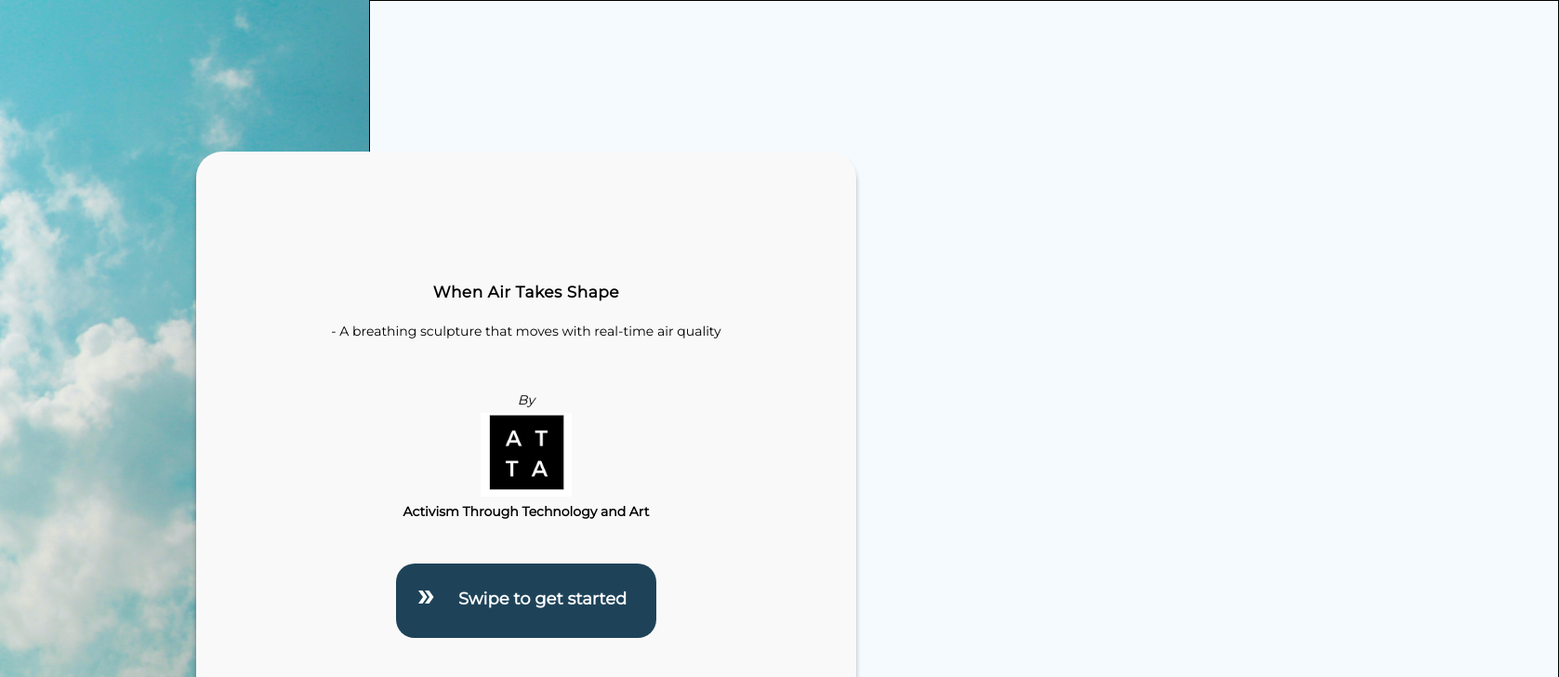
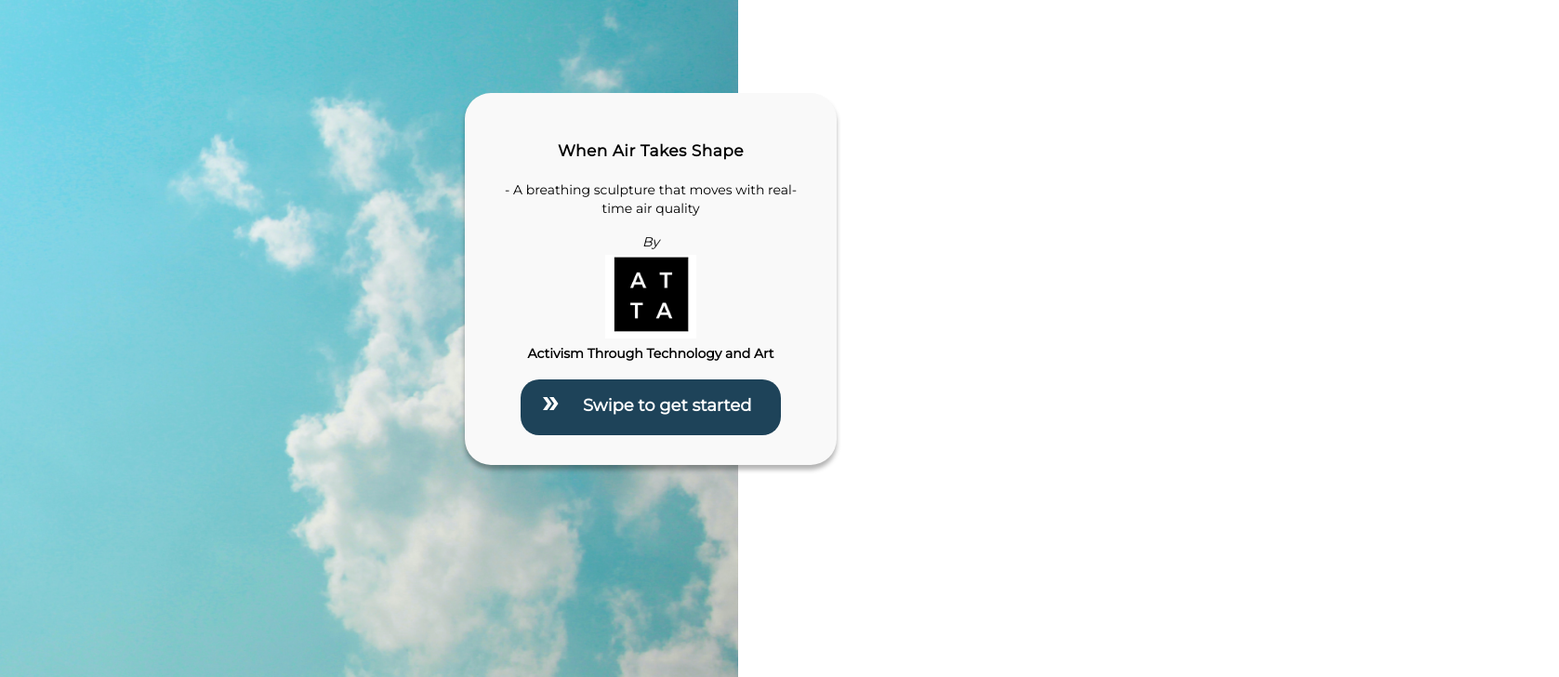
Before and after one commit to iszufnara/ATTA-When-Air-Takes-Shape, a React (Create React App) app in the folder Client/: page / in a window 1280 px wide. Shown: the top 728 px of the page at 93% size, 1677 px wide, since content can reach past the window. Built offline with nearby package versions, Linux system fonts and the light colour scheme.

Commit message:
fix css on landing page

```diff
--- a/Client/src/components/SwipeCard.tsx
+++ b/Client/src/components/SwipeCard.tsx
@@ -28,7 +28,6 @@ export function SwipeCard(props: SwipeCardProps) {
   };
 
   return (
-    <div className="swipe-container">
       <div className="swipe">
         <div className="swipe-upper">
           <div className="swipe-header">When Air Takes Shape</div>
@@ -93,6 +92,5 @@ export function SwipeCard(props: SwipeCardProps) {
           </Slider>
         </div>
       </div>
-    </div>
   );
 }
--- a/Client/src/components/css/swipe.scss
+++ b/Client/src/components/css/swipe.scss
@@ -4,63 +4,9 @@ $swipe-breakpoint-one: ">480px";
 $swipe-breakpoint-two: ">520px";
 $swipe-breakpoint-four: ">630px";
 
-.swipe-container {
-  // border-radius: 16px;
-  background: var(--temp-tertiary-background, #f5faff);
-  // box-shadow: 0px 2px 4px 0px rgba(0, 0, 0, 0.20);
-  display: flex;
-  flex-direction: column;
-  // height: 230px;
-  // width: 400px;
-  // left: 100px;
-  // top: 400px;
-  align-items: center;
-  justify-content: center;
-  border: 1px solid black;
-  width: 100vw;
-  padding: 10px;
-
-  @include media(">760px") {
-    display: flex;
-  }
-
-  // @include media($swipe-breakpoint-one) {
-  //   top: 350px;
-  // }
-
-  // @include media($swipe-breakpoint-two) {
-  //   top: 320px;
-  // }
-
-  // @include media('>560px') {
-  //   top: 270px
-  // }
-
-  // @include media($swipe-breakpoint-four) {
-  //   left: 390px;
-  //   height: 350px;
-  //   top: 90px;
-  //   width: 240px;
-  // }
-
-  // @include media('>710px') {
-  //   padding: 20px;
-  //   top: 65px;
-  //   left: 380px;
-  //   width: 320px;
-  //   height: 380px;
-  // }
-
-  // @include media('>890px') {
-  //   left: 500px
-  // }
-
-  // @include media('>1024px') {
-  // }
-}
 .swipe {
-  width: 710px;
-  height: 634px;
+  width: 400px;
+  height: 400px;
   padding: 32px;
   background: var(--temp-text-background, #f9f9f9);
   box-shadow: 0px 5px 5px rgba(0, 0, 0, 0.3);
@@ -71,10 +17,19 @@ $swipe-breakpoint-four: ">630px";
   align-items: center;
   gap: 16px;
   display: inline-flex;
-  left: 608px;
-  top: 163px;
+  left: 500px;
+  top: 100px;
   position: absolute;
+
+  @include media(">1439px") {
+    left: 550px;
+    height: 500px;
+    width: 500px;
+    top: 100px
+  }
+
 }
+
 .swipe-upper {
   display: flex;
   flex-direction: column;
@@ -92,7 +47,8 @@ $swipe-breakpoint-four: ">630px";
   line-height: 64px;
   letter-spacing: 0.5px;
   word-wrap: break-word;
-  @include media(">630px") {
+
+  @include media(">14px") {
     font-size: 17px;
   }
 }
@@ -202,13 +158,16 @@ $swipe-breakpoint-four: ">630px";
       height: 24px;
       width: 24px;
       fill: white;
-      margin-right: 8px; /* Adjust the spacing as needed */
+      margin-right: 8px;
+      /* Adjust the spacing as needed */
     }
 
     p {
       color: white;
-      margin: 0; /* Reset margin for the `<p>` element */
-      display: inline; /* Add display: inline to ensure the `<p>` element stays on the same line */
+      margin: 0;
+      /* Reset margin for the `<p>` element */
+      display: inline;
+      /* Add display: inline to ensure the `<p>` element stays on the same line */
     }
 
     @media (min-width: 630px) {
--- a/Client/src/routes/css/landing.scss
+++ b/Client/src/routes/css/landing.scss
@@ -4,11 +4,12 @@
 .landing-route-container {
   display: flex;
   height: 100vh;
-  background-color: var(--temp-tertiary-background, #F5FAFF);
+  width: 100vw;
+  // background-color: var(--temp-tertiary-background, #F5FAFF);
   position: relative;
 
   img {
-    object-fit: contain;
+
   }
 
   @include media('>1024px') {}
```
